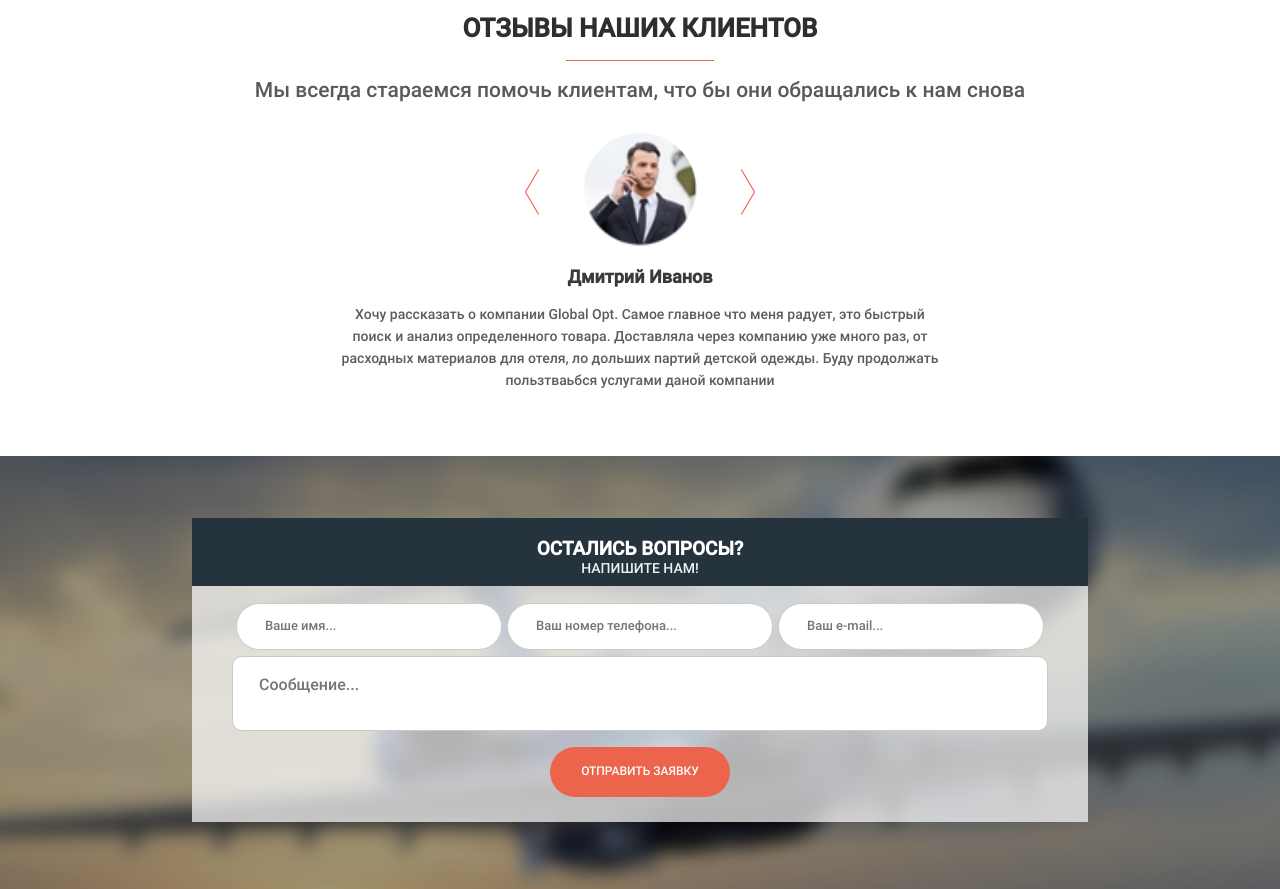
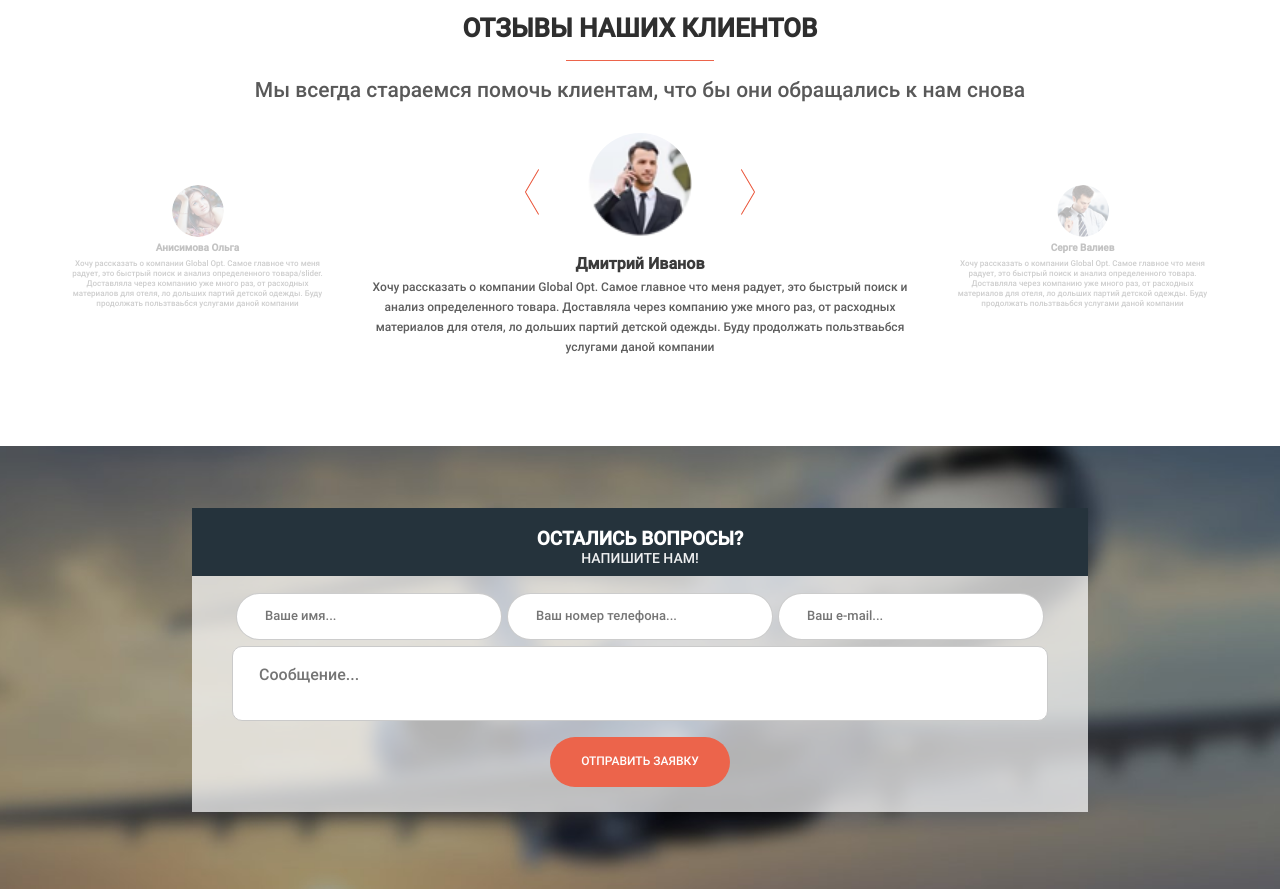
Before and after one commit to artemi258/delivery, a website: page src/index.html in a window 1280 px wide. Shown: the part 4260-5149 px from the top of the page. Drawn offline with nearby package versions, Linux system fonts and the light colour scheme; files that its build step writes are made by us from their sources; files whose address does not match are found by name.

Commit message:
1907home

```diff
--- a/package.json
+++ b/package.json
@@ -36,8 +36,6 @@
   ],
   "dependencies": {
     "animate.css": "^4.1.1",
-    "bootstrap": "^5.1.3",
-    "normalize.css": "^8.0.1",
     "wowjs": "^1.1.3"
   }
 }
--- a/src/index.html
+++ b/src/index.html
@@ -6,6 +6,7 @@
     <meta http-equiv="X-UA-Compatible" content="IE=edge">
     <meta name="viewport" content="width=device-width, initial-scale=1.0">
     <link rel="stylesheet" href="./css/main.min.css">
+    <link rel="stylesheet" href="./css/normalize.min.css">
     <title>Доставка из Китая</title>
 </head>
 
@@ -310,34 +311,34 @@
                 <div class="slider__slide">
                     <div class="slider__img"><img src="./img/slider/photoSlider.png" alt="photo"></div>
                     <h3 class="slider__name">Анисимова Ольга</h3>
-                    <div class="slider__text">Хочу рассказать о компании Global Opt. Самое главное что меня радует, это
+                    <p class="slider__text">Хочу рассказать о компании Global Opt. Самое главное что меня радует, это
                         быстрый поиск и анализ определенного товара/slider. Доставляла через компанию уже много раз, от
                         расходных материалов для отеля, ло дольших партий детской одежды. Буду продолжать пользтваьбся
-                        услугами даной компании</div>
+                        услугами даной компании</p>
                 </div>
                 <div class="slider__slide slider__active">
                     <div class="slider__img"><img src="./img/slider/photoSlider2.png" alt="photo"></div>
                     <h3 class="slider__name">Дмитрий Иванов</h3>
-                    <div class="slider__text">Хочу рассказать о компании Global Opt. Самое главное что меня радует, это
+                    <p class="slider__text">Хочу рассказать о компании Global Opt. Самое главное что меня радует, это
                         быстрый поиск и анализ определенного товара. Доставляла через компанию уже много раз, от
                         расходных материалов для отеля, ло дольших партий детской одежды. Буду продолжать пользтваьбся
-                        услугами даной компании</div>
+                        услугами даной компании</p>
                 </div>
                 <div class="slider__slide">
                     <div class="slider__img"><img src="./img/slider/photoSlider3.png" alt="photo"></div>
                     <h3 class="slider__name">Серге Валиев</h3>
-                    <div class="slider__text">Хочу рассказать о компании Global Opt. Самое главное что меня радует, это
+                    <p class="slider__text">Хочу рассказать о компании Global Opt. Самое главное что меня радует, это
                         быстрый поиск и анализ определенного товара. Доставляла через компанию уже много раз, от
                         расходных материалов для отеля, ло дольших партий детской одежды. Буду продолжать пользтваьбся
-                        услугами даной компании</div>
+                        услугами даной компании</p>
                 </div>
                 <div class="slider__slide">
                     <div class="slider__img"><img src="./img/slider/photoSlider4.png" alt="photo"></div>
                     <h3 class="slider__name">Диана Шварц</h3>
-                    <div class="slider__text">Хочу рассказать о компании Global Opt. Самое главное что меня радует, это
+                    <p class="slider__text">Хочу рассказать о компании Global Opt. Самое главное что меня радует, это
                         быстрый поиск и анализ определенного товара. Доставляла через компанию уже много раз, от
                         расходных материалов для отеля, ло дольших партий детской одежды. Буду продолжать пользтваьбся
-                        услугами даной компании</div>
+                        услугами даной компании</p>
                 </div>
             </div>
             <div class="next"></div>
--- a/src/sass/base/_media.scss
+++ b/src/sass/base/_media.scss
@@ -1,10 +1,44 @@
 @media (max-width: 1439px) {
     .slider {
-        &__active {
-            margin: 0;
-        }
         &__wrapper {
             width: 1140px;
+            height: 248px;
+        }
+        &__slide {
+            width: 255px;
+            &>div {
+                width: 52px;
+                height: 52px;
+            }
+            &>h3 {
+                font-size: 10px;
+                line-height: 16px;
+                margin: 3px 0 0 0;
+            }
+            &>p {
+                font-size: 8px;
+                margin: 3px 0 0 0;
+                line-height: 10px;
+            }
+        }
+        &__active {
+            margin: 0 40px;
+            width: 550px;
+            min-height: 248px;
+            &>div {
+                width: 104px;
+                height: 104px;
+            }
+            &>h3 {
+                font-size: 16px;
+                line-height: 20px;
+                margin: 17px 0 0 0;
+            }
+            &>p {
+                font-size: 12px;
+                font-weight: 300;
+                line-height: 20px;
+            }
         }
     }
     .slider .next {
@@ -17,6 +51,17 @@
 @media (max-width: 1200px) {
     .container {
         width: 960px;
+    }
+    .slider {
+        &__wrapper {
+            width: 960px;
+        }
+        &__slide {
+            width: 190px;
+        }
+        &__active {
+            width: 500px;
+        }
     }
     .header {
         &__title {
@@ -108,16 +153,13 @@
             margin-top: 36px;
         }
     }
-    .slider {
-        &__wrapper {
-            width: 960px;
-        }
-    }
     .slider .next {
         right: 380px;
+        top: 25px;
     }
     .slider .prev {
         left: 380px;
+        top: 25px;
     }
 }
 
@@ -259,6 +301,16 @@
     .slider {
         &__wrapper {
             width: 720px;
+        }
+        &__inner {
+            justify-content: center;
+        }
+        &__slide {
+            display: none;
+        }
+        &__active {
+            width: 500px;
+            display: block;
         }
     }
     .slider .next {
@@ -632,11 +684,11 @@
             line-height: 23px;
         }
         &__wrapper {
-            width: 300px;
+            width: 350px;
             margin-top: 25px;
         }
         &__active {
-            width: 300px;
+            width: 270px;
         }
     }
     .slider .next {
--- a/src/sass/blocks/_map.scss
+++ b/src/sass/blocks/_map.scss
@@ -10,7 +10,7 @@
         width: 235px;
         height: 104px;
         position: absolute;
-        background: url('../img/map/mapIMG.png') center center / cover no-repeat;
+        background: url(../img/map/mapIMG.png) center center/cover no-repeat;
         top: 171px;
         left: 434px;
         padding: 27px 50px;
@@ -22,7 +22,6 @@
         color: #898989;
         font-style: normal;
         line-height: 20px;
-
         span {
             font-size: 16px;
             font-weight: 700;
--- a/src/sass/blocks/_slider.scss
+++ b/src/sass/blocks/_slider.scss
@@ -1,12 +1,31 @@
 .slider {
     padding: 51px 0 65px 0;
     min-height: 350px;
-
     &__slide {
-        width: 360px;
+        width: 355px;
         opacity: 0.3;
-        min-height: 145px;
-        display: block
+        height: 145px;
+        margin: 0 auto;
+        &>div {
+            width: 62px;
+            height: 62px;
+            margin: 0 auto;
+            img {
+                width: 100%;
+                height: 100%;
+                border-radius: 100%;
+            }
+        }
+        &>h3 {
+            font-size: 12px;
+            line-height: 18px;
+            margin: 5px 0 0 0;
+        }
+        &>p {
+            font-size: 10px;
+            margin: 5px 0 0 0;
+            line-height: 12px;
+        }
     }
 
     &__divinder {
@@ -21,22 +40,9 @@
         margin-top: 17px;
         text-align: center;
     }
-
-    &__img {
-        width: 72px;
-        height: 72px;
-        margin: 0 auto;
-
-        img {
-            width: 100%;
-            height: 100%;
-            border-radius: 100%;
-        }
-    }
-
     &__name {
-        font-size: 14px;
-        line-height: 20px;
+        // font-size: 14px;
+        // line-height: 20px;
         font-weight: 700;
         margin: 15px 0 0 0;
         color: #3a3a3a;
@@ -44,7 +50,7 @@
     }
 
     &__text {
-        font-size: 10px;
+        // font-size: 10px;
         font-weight: 300;
         margin: 5px 0 0 0;
         color: #5d5d5d;
@@ -54,16 +60,15 @@
 
     &__inner {
         display: flex;
-        justify-content: center;
         align-items: center;
         flex-wrap: wrap;
     }
 
     &__wrapper {
         position: relative;
-        min-height: 255px;
         margin: 31px auto 0 auto;
-        width: 1415px;
+        width: 1400px;
+        height: 258px;
         overflow: hidden;
     }
 
@@ -91,6 +96,26 @@
         opacity: 1;
         margin: 0 45px;
         width: 600px;
-        display: block;
+        min-height: 258px;
+        &>div {
+            width: 114px;
+            height: 114px;
+            margin: 0 auto;
+            img {
+                width: 100%;
+                height: 100%;
+                border-radius: 100%;
+            }
+        }
+        &>h3 {
+            font-size: 18px;
+            line-height: 22px;
+            margin: 19px 0 0 0;
+        }
+        &>p {
+            font-size: 14px;
+            font-weight: 300;
+            line-height: 22px;
+        }
     }
 }
--- a/src/sass/main.scss
+++ b/src/sass/main.scss
@@ -2,7 +2,6 @@
 @import './base/mixins';
 @import './base/animations';
 @import '../../node_modules/animate.css/animate.min.css';
-@import '../../node_modules/normalize.css/normalize.css';
 @import './blocks/header';
 @import './base/fonts';
 @import './base/button';
```
Also changed, not shown: src/js/modules/slider.js (+47 -49 lines), dist/css/main.min.css, dist/css/normalize.min.css (added), dist/index.html, dist/js/script.js, 2 other files.
